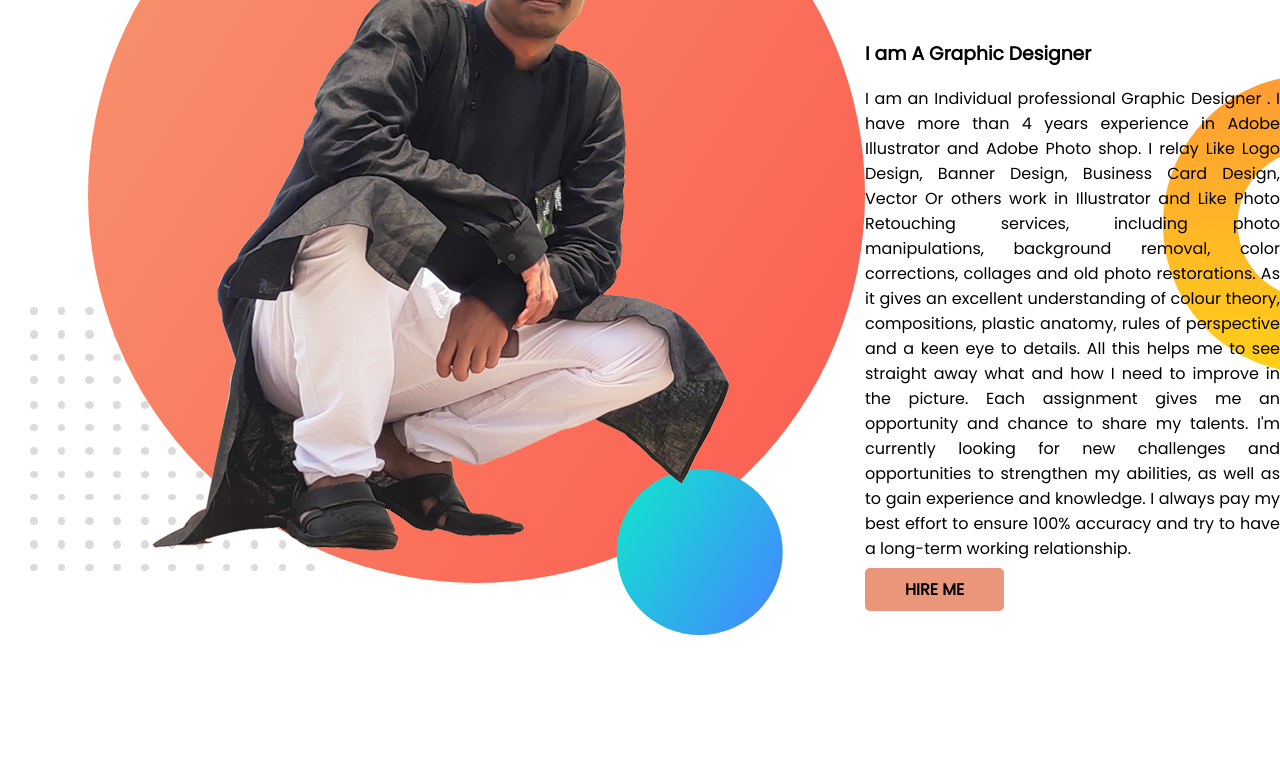
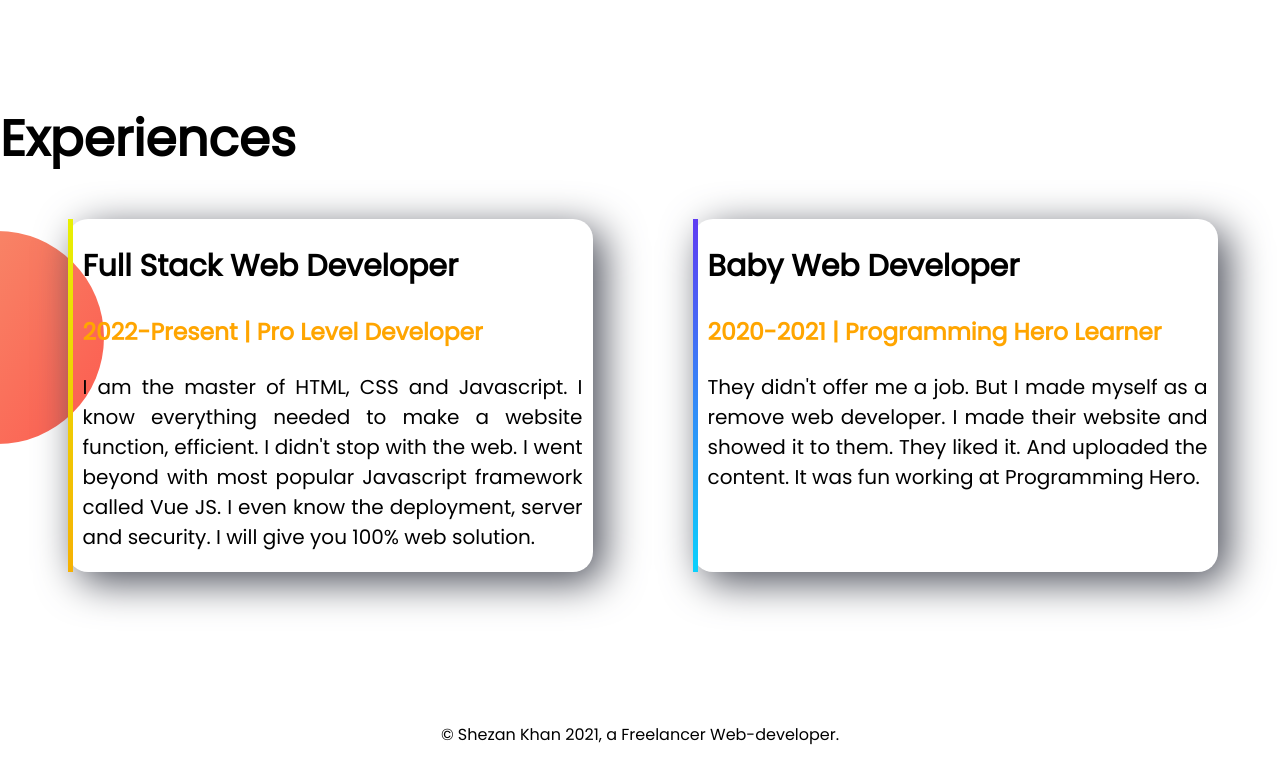
Before and after one commit to shezank/My-Website, a plain HTML site: page index.html in a window 1280 px wide. Shown: the part 1525-2308 px from the top of the page. Drawn offline with Linux system fonts and the light colour scheme.

Commit message:
almost Complte my website

```diff
--- a/index.html
+++ b/index.html
@@ -11,14 +11,14 @@
     <link href="https://fonts.googleapis.com/css2?family=Poppins&display=swap" rel="stylesheet">
 </head>
 <body>
-    <section class="top-bannar">
+    <section class="top-bannar two-box">
         <div class="half">
             <h1> Welcom To</h1>
         <h1><span class="name-color">Shezan Khan</span> Profile</h1>
         <h3>Full-Stack Web Developer</h3>
         <p>Hi..!!! <br>
 
-            My name is Md. Farhan Kobir Khan. I am an Individual professional Full-Stack Web Developer .  I have experience in HTML, CSS, Java, Python, Adobe Illustrator and Adobe Photo shop. I relay Like Web Design & Development, Logo Design, Banner Design, Business Card Design, Vector Or others work in Illustrator and Like Photo Retouching services, including photo manipulations, background removal, color corrections, collages and old photo restorations. As it gives an excellent understanding of colour theory, compositions, plastic anatomy, rules of perspective and a keen eye to details. All this helps me to see straight away what and how I need to improve in the picture. Each assignment gives me an opportunity and chance to share my talents. I'm currently looking for new challenges and opportunities to strengthen my abilities, as well as to gain experience and knowledge. I always pay my best effort to ensure 100% accuracy and try to have a long-term working relationship.
+            My name is Md. Farhan Kobir Khan. I am an Individual professional Full-Stack Web Developer .  I have experience in HTML, CSS, Java, Python, Adobe Illustrator and Adobe Photo shop. I relay Like Web Design & Development, Logo Design, Banner Design, Business Card Design, Vector Or others work in Illustrator and Like Photo Retouching services, including photo manipulations, background removal, color corrections, collages and old photo restorations.
             <br>
 
             My approach is based on hard work and client satisfaction. <br>
@@ -40,7 +40,7 @@
         </div>
     </section>
 
-    <section class="midil-bannar">
+    <section class="midil-bannar two-box">
         <div class="half">
             <img src="images/my-photo.png" alt="Shezan Khan photo">
         </div>
@@ -55,5 +55,24 @@
         </div>
 
     </section>
+
+    <section class="Third-bannar">
+        <h1>Experiences</h1>
+        <div class="two-box">
+            <div id="experience-1st-box" class="experience-box">
+                <h2>Full Stack Web Developer</h2>
+                <h3 class="name-color">2022-Present | Pro Level Developer</h3>
+                <p>I am the master of HTML, CSS and Javascript. I know everything needed to make a website function, efficient. I didn't stop with the web. I went beyond with most popular Javascript framework called Vue JS. I even know the deployment, server and security. I will give you 100% web solution.</p>
+            </div>
+            <div id="experience-2nd-box" class="experience-box" >
+                <h2>Baby Web Developer</h2>
+                <h3 class="name-color">2020-2021 | Programming Hero Learner</h3>
+                <p>They didn't offer me a job. But I made myself as a remove web developer. I made their website and showed it to them. They liked it. And uploaded the content. It was fun working at Programming Hero.</p>
+            </div>
+        </div>
+    </section>
+    <footer>
+        <p>© Shezan Khan 2021, a Freelancer Web-developer.</p>
+    </footer>
 </body>
 </html>
--- a/style.css
+++ b/style.css
@@ -11,20 +11,18 @@ h1{
 p{
     text-align: justify;
 }
-section{
+.two-box{
     display: flex;
     margin-left: 30px;
     margin-bottom: 150px;
+}
+.half{
+    width: 50%;
+    margin-left: 10px;
 
 }
-.helf{
-    width: 50%;
-    margin-left: 50px;
-}
-
-.helf img{
-    width: 50%;
-
+.half img{
+    width: 90%;
 }
 .hireme{
     text-decoration: none;
@@ -44,3 +42,33 @@ section{
     background-repeat: no-repeat;
     background-position: right;
 }
+.Third-bannar{
+    background-image: url(images/exp-bg.png);
+    background-position: left;
+    background-repeat: no-repeat;
+
+}
+.experience-box{
+    box-shadow: 10px 10px 40px rgb(76, 79, 90);
+    width: 40%;
+    margin-left: 3%;
+    margin-right: 5%;
+    padding-left: 10px;
+    padding-right: 10px;
+    font-size: 20px;
+    border-radius: 20px;
+}
+
+#experience-2nd-box{
+    border-left: 5px solid;
+    border-image: linear-gradient(#682df1, #02e0fd) 30;
+    border-image-slice: 1px;
+}
+#experience-1st-box{
+    border-left: 5px solid;
+    border-image: linear-gradient(#e6f703, #f7aa03) 30;
+    border-image-slice: 1px;
+}
+footer p{
+    text-align: center;
+}
```
Also changed, not shown: MyPhoto/Shezan.jpg (deleted), MyPhoto/shezankhan.png (deleted), images/jhankar.png (deleted), images/jhankar2.png (deleted), images/my-bg.png (deleted), images/my-bg2.png (deleted), 1 other file.
